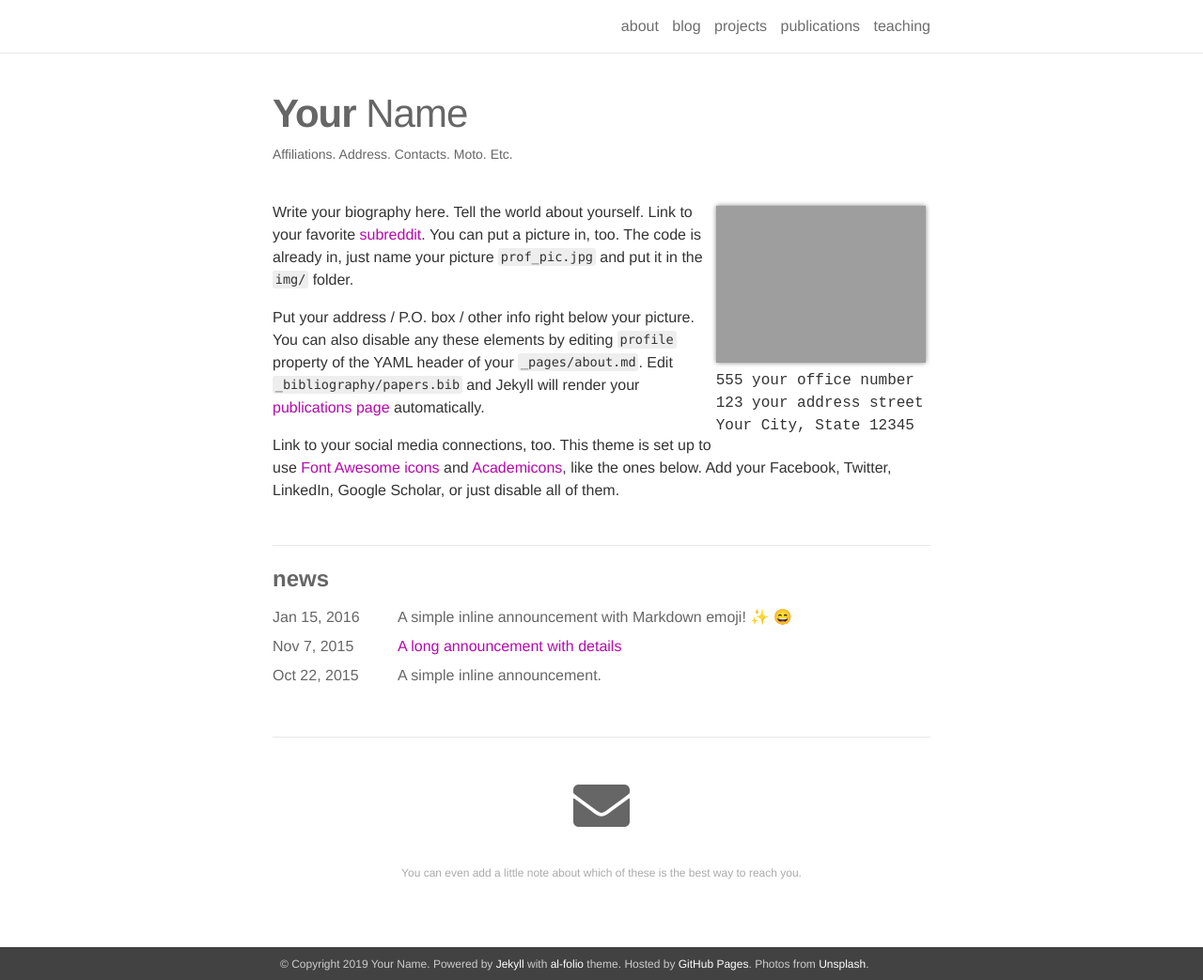
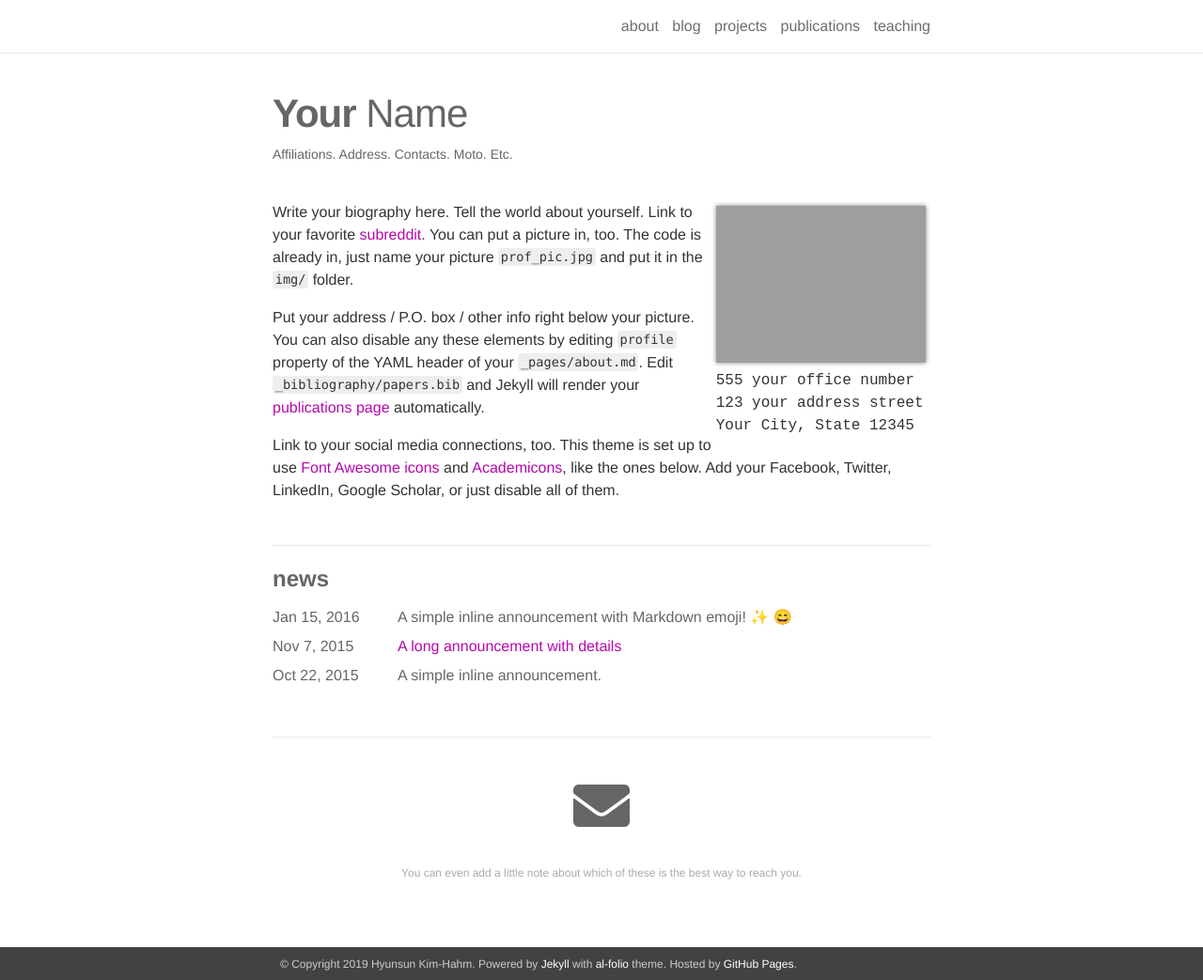
Before and after one commit to hyunsunk/hyunsunk.github.io, a Jekyll site: the page built from _pages/about.md, in a window 1280 px wide and 1043 px high. Shown: the whole window at 94% size. Built offline with Jekyll 4.4.1, drawn with Linux system fonts in a browser that asks for light colours; nearby versions of some CDN libraries; emoji names are drawn with the system emoji font.

Commit message:
Update "_config,yml"

```diff
--- a/_config.yml
+++ b/_config.yml
@@ -1,17 +1,16 @@
 # -----------------------------------------------------------------------------
 # Site settings
 # -----------------------------------------------------------------------------
-name: Your Name
-email: you@example.com
+name: Hyunsun Kim-Hahm
+email: hkim332@illinois.edu
 description: > # this means to ignore newlines until "url:"
   A simple, whitespace theme for academics. Based on [*folio](https://github.com/bogoli/-folio) design.
 footer_text: >
   Powered by <a href="http://jekyllrb.com/" target="_blank">Jekyll</a> with <a href="https://github.com/alshedivat/al-folio">al-folio</a> theme.
   Hosted by <a href="https://pages.github.com/" target="_blank">GitHub Pages</a>.
-  Photos from <a href="https://unsplash.com" target="_blank">Unsplash</a>.
 
 url:  # the base hostname & protocol for your site
-baseurl: /al-folio # the subpath of your site, e.g. /blog/
+baseurl: #/al-folio # the subpath of your site, e.g. /blog/
 last_updated: # leave blank if you don't want to display last updated
 
 # -----------------------------------------------------------------------------
```
